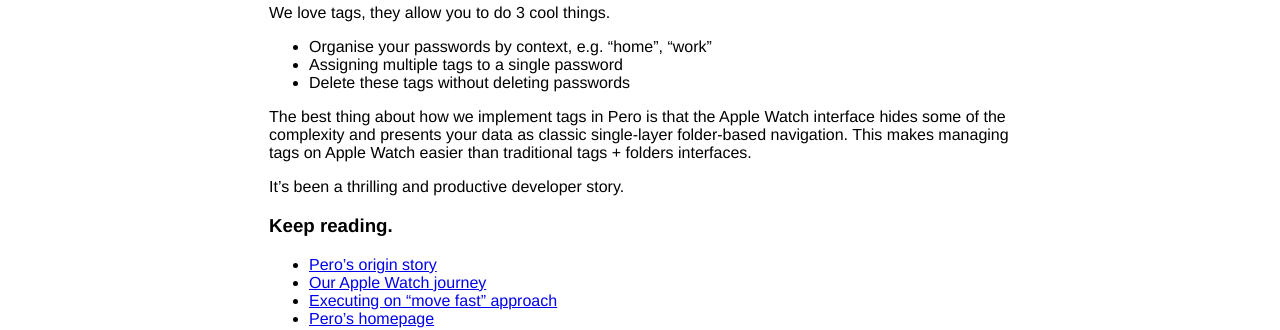
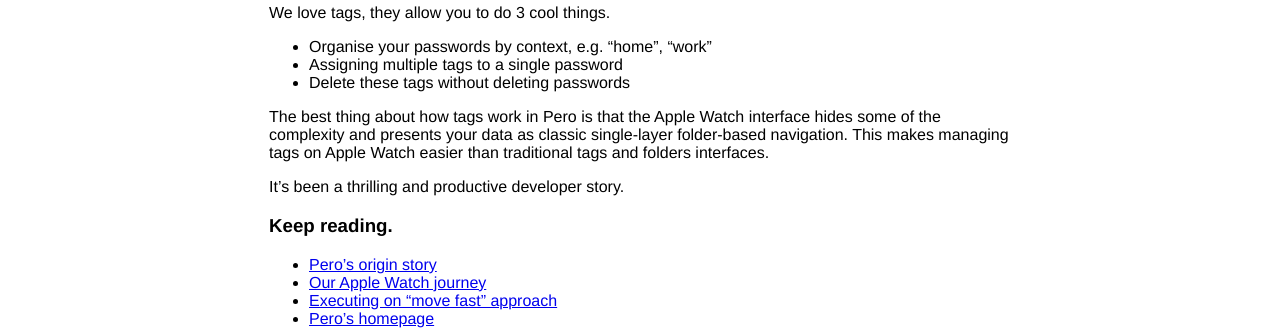
Before and after one commit to cocoaproductions/cocoaproductions.github.io, a Jekyll site: the page built from _posts/2023-11-21-pero.md, in a window 1280 px wide. Shown: the part 339-669 px from the top of the page. Built offline with Jekyll 4.4.1, drawn with Linux system fonts in a browser that asks for light colours.

Commit message:
Minor edits

```diff
--- a/_posts/2023-11-21-pero.md
+++ b/_posts/2023-11-21-pero.md
@@ -16,7 +16,7 @@
 - Assigning multiple tags to a single password
 - Delete these tags without deleting passwords
 
-The best thing about how we implement tags in Pero is that the Apple Watch interface hides some of the complexity and presents your data as classic single-layer folder-based navigation. This makes managing tags on Apple Watch easier than traditional tags + folders interfaces.
+The best thing about how tags work in Pero is that the Apple Watch interface hides some of the complexity and presents your data as classic single-layer folder-based navigation. This makes managing tags on Apple Watch easier than traditional tags and folders interfaces.
 
 It's been a thrilling and productive developer story.
 
```
